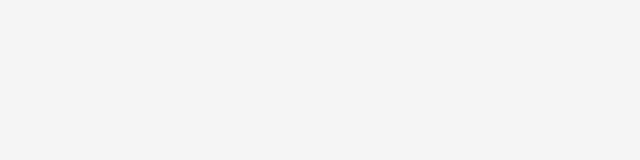
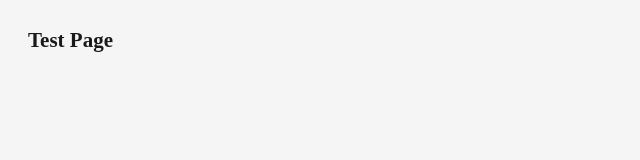
Before and after one commit to miok-jung/miok-jung.github.io, a Vue app: page /test in a window 1280 px wide. Before the commit this address had no page. Shown: the top 160 px of the page, without its empty margins (0-640 px from the left). Built offline with nearby package versions, Linux system fonts and the light colour scheme.

Commit message:
테스트 라우터 추가

```diff
--- /dev/null
+++ b/src/layouts/TestLayout.vue
@@ -0,0 +1,8 @@
+<script setup lang="ts"></script>
+<template>
+  <div>
+    <router-view />
+  </div>
+</template>
+
+<style scoped></style>
--- /dev/null
+++ b/src/pages/TestPage.vue
@@ -0,0 +1,12 @@
+<script setup lang="ts"></script>
+<template>
+  <div class="test-wrap">
+    <h2>Test Page</h2>
+  </div>
+</template>
+
+<style scoped lang="scss">
+.test-wrap {
+  padding: 2rem;
+}
+</style>
```
Also changed, not shown: src/router/index.ts (+7 -0 lines).
